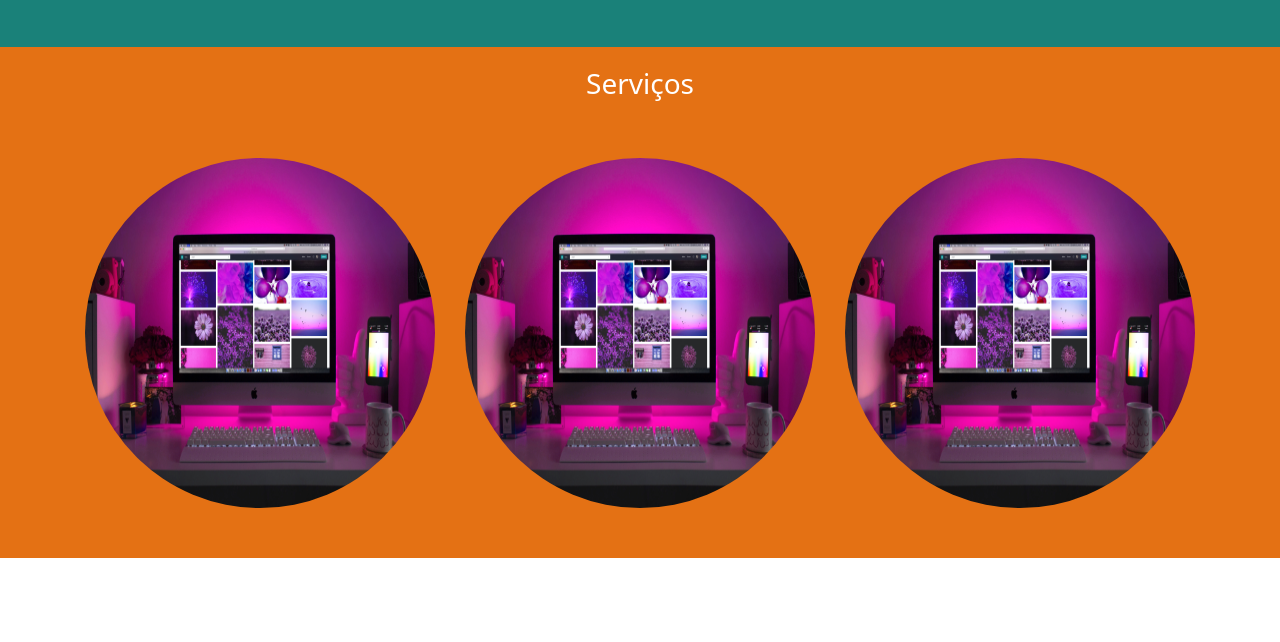
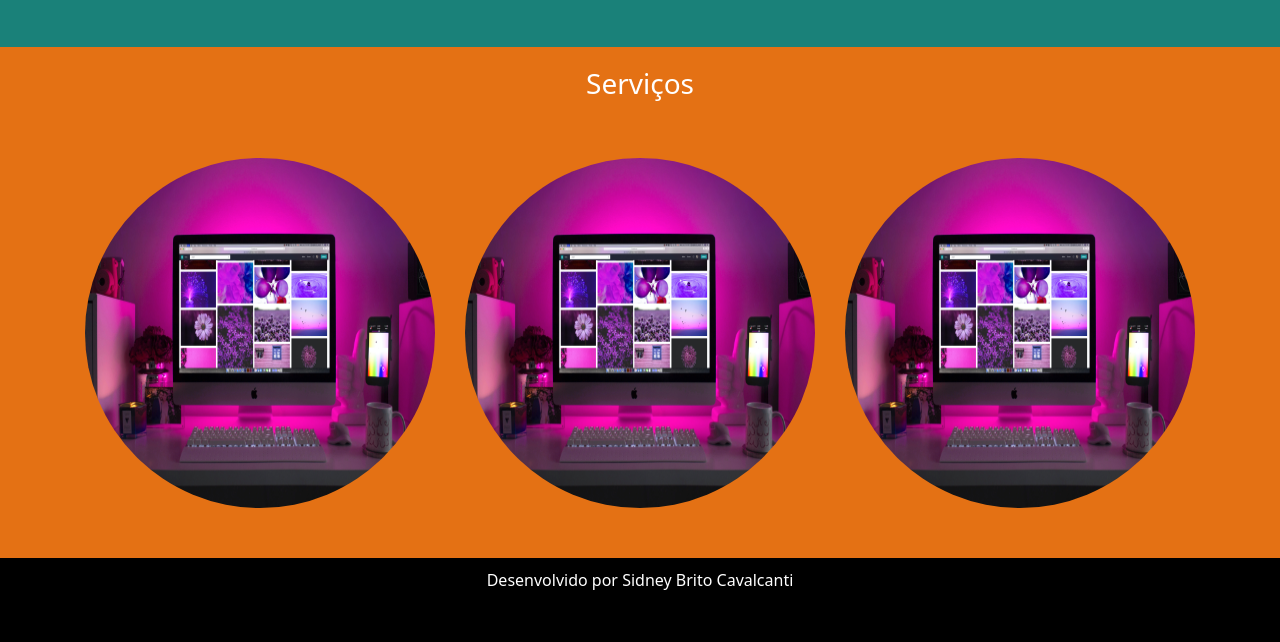
Before and after one commit to sidneyrdm/aulaDioBootstrap, a plain HTML site: page index.html in a window 1280 px wide. Shown: the part 1064-1706 px from the top of the page. Before the commit the page ends 1622 px from the top, so only its background shows below. Drawn offline with Linux system fonts and the light colour scheme.

Commit message:
adiciona footer

```diff
--- a/css/style.css
+++ b/css/style.css
@@ -21,3 +21,8 @@
     background-color: rgb(228, 113, 20);
     color: white;
 }
+
+.bg-footer {
+    background-color: black;
+    color: white;
+}
--- a/index.html
+++ b/index.html
@@ -81,6 +81,8 @@
             </div>
         </div>
     </section>
+
+    <footer class="container-fluid text-center bg-footer margin">Desenvolvido por Sidney Brito Cavalcanti</footer>
 </body>
 
 </html>
```
